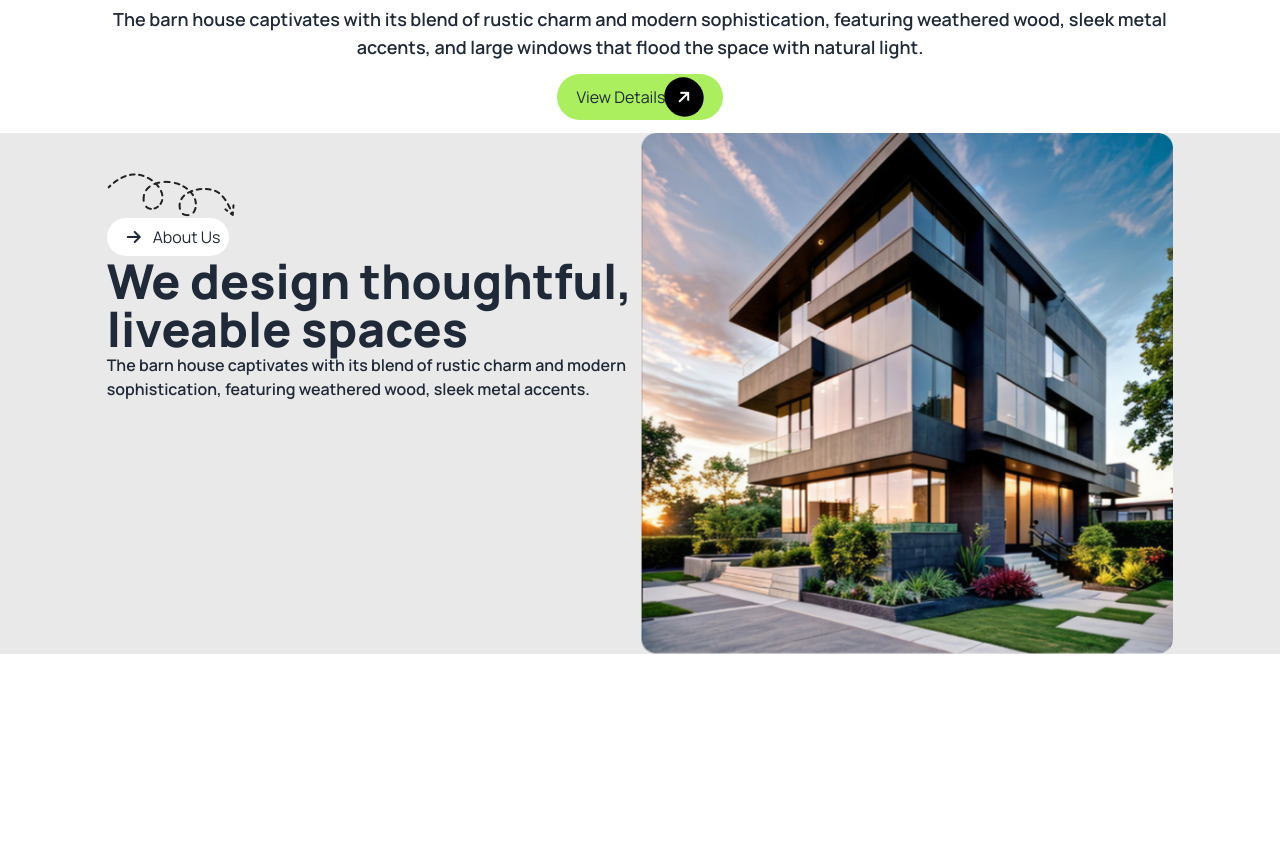
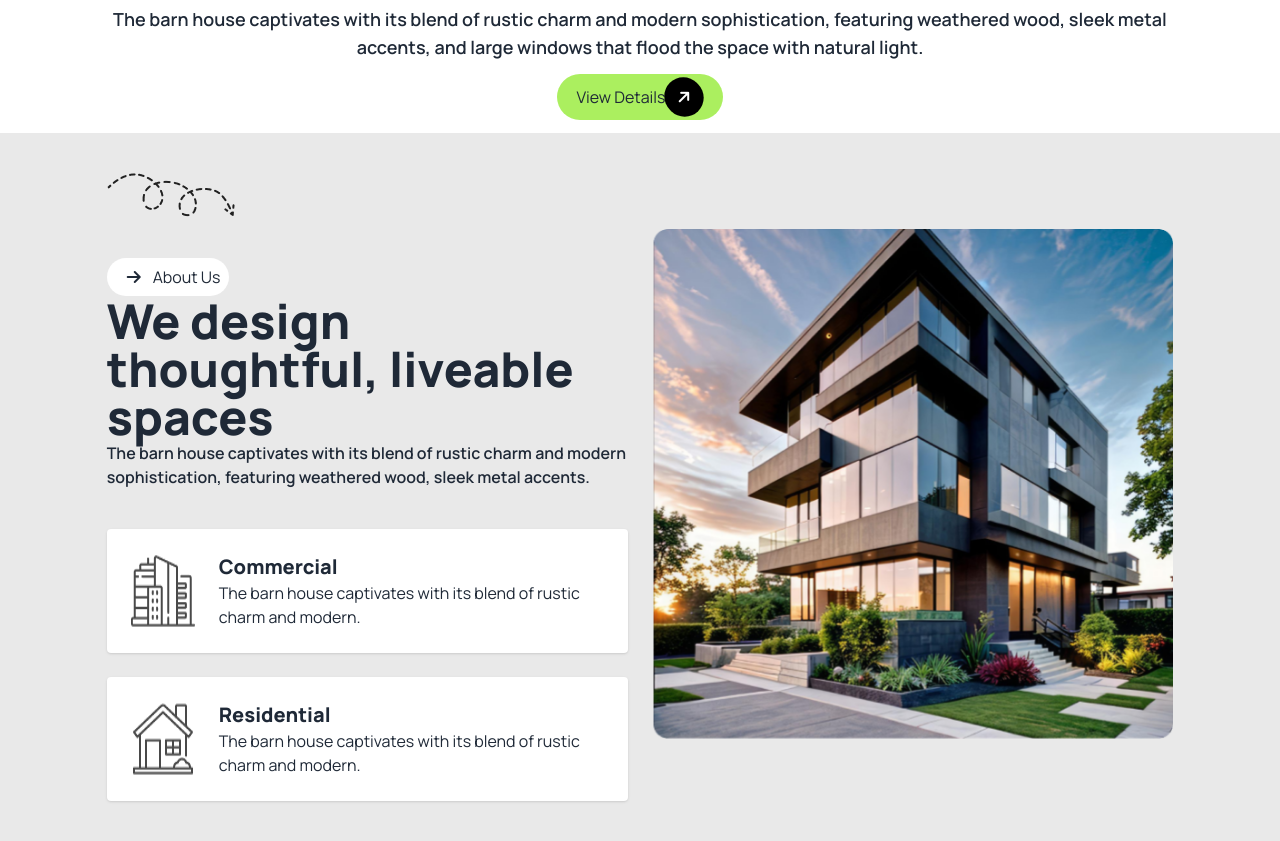
Before and after one commit to zaynal613/Assignment-3, a plain HTML site: page index.html in a window 1280 px wide. Shown: the part 565-1406 px from the top of the page. Before the commit the page ends 1219 px from the top, so only its background shows below. Drawn offline with nearby package versions, Linux system fonts and the light colour scheme.

Commit message:
added all images

```diff
--- a/index.html
+++ b/index.html
@@ -105,17 +105,40 @@
      </section>
      <section class="bg-[#E9E9E9]">
       <!-- About us sectoin  -->
-      <div class=" flex w-10/12 mx-auto">
+      <div class=" lg:flex w-10/12 mx-auto gap-6">
         <!-- content section  -->
-        <div class="my-10 w-1/2">
-          <div><img class="hidden lg:flex" src="./assets/Vector.png" alt=""></div>
-          <a class="rounded-full py-2 px-2 bg-white"><span><i class="fa-solid fa-arrow-right  rounded-full p-3"></i></span>About Us</a>
-          <h1 class="text-3xl lg:text-5xl font-extrabold">We design thoughtful, liveable spaces</h1>
-          <p class="text-sm lg:text-base font-semibold">The barn house captivates with its blend of rustic charm and
-            modern sophistication, featuring weathered wood, sleek metal accents.</p>
+        <div class="my-10 lg:w-2/3">
+          <div>
+            <img class="hidden lg:flex" src="./assets/Vector.png" alt="">
+          </div>
+          <div>
+            <div class="text-center my-10 lg:text-left">
+              <a class="rounded-full py-2 px-2 bg-white "><span><i class="fa-solid fa-arrow-right  rounded-full p-3"></i></span>About Us</a>
+              <h1 class="text-3xl lg:text-5xl font-extrabold">We design thoughtful, liveable spaces</h1>
+              <p class="text-sm lg:text-base font-semibold">The barn house captivates with its blend of rustic charm and
+              modern sophistication, featuring weathered wood, sleek metal accents.</p>
+            </div>
+
+          </div>
+            <div class="flex shadow my-6 bg-white rounded p-6 gap-6">
+              <img src="./assets/commercial.png" alt="">
+              <div>
+                <h4 class="text-xl font-extrabold">Commercial</h4>
+                <p>The barn house captivates with its blend of rustic charm and modern.</p>
+              </div>
+            </div>
+
+            <div class="flex shadow bg-white rounded p-6 gap-6">
+              <img src="./assets/residential.png" alt="">
+              <div>
+                <h4 class="text-xl font-extrabold">Residential</h4>
+                <p>The barn house captivates with its blend of rustic charm and modern.</p>
+              </div>
+            </div>
+
         </div>
         <!-- image section  -->
-         <div class="w-1/2">
+         <div class="mt-24 lg:w-2/3">
           <img src="./assets/Rectangle.png" alt="">
          </div>
       </div>
```
